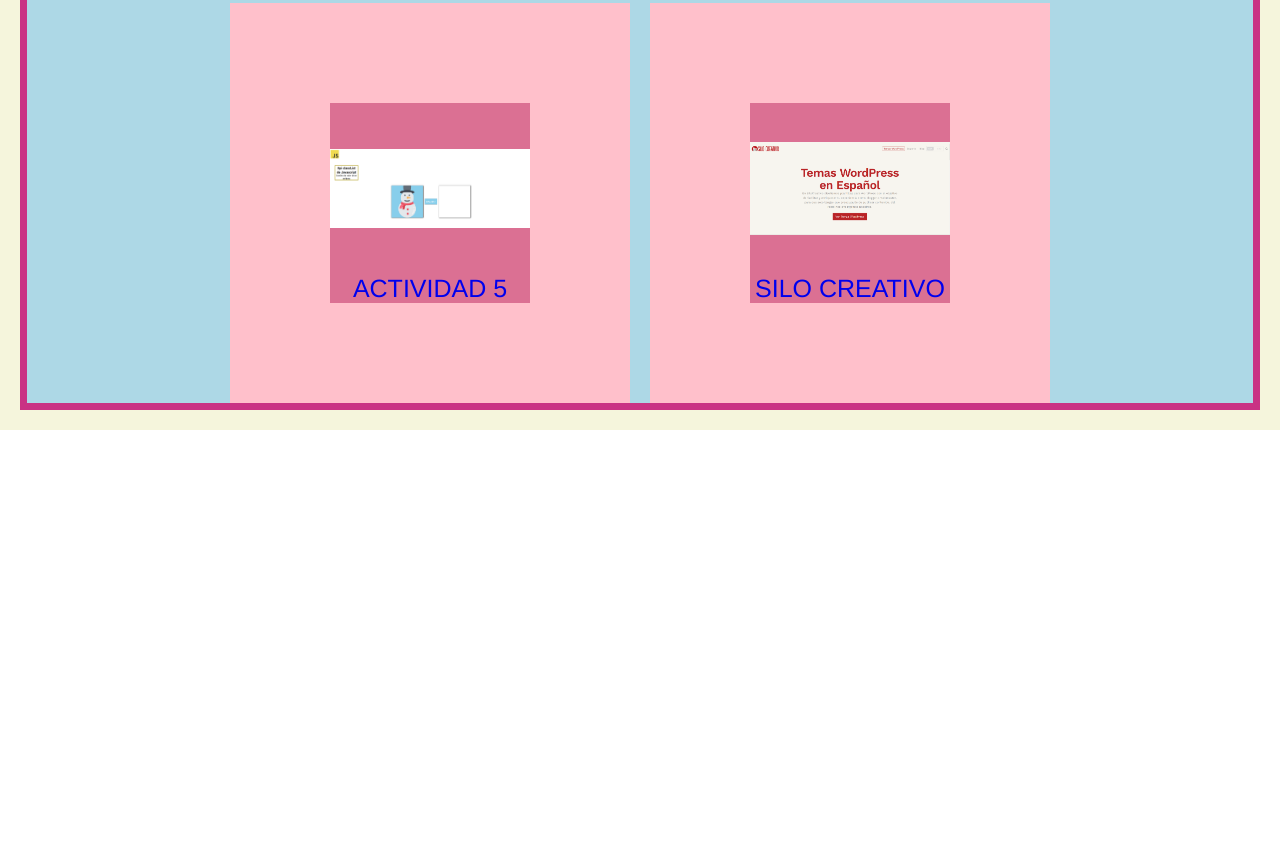
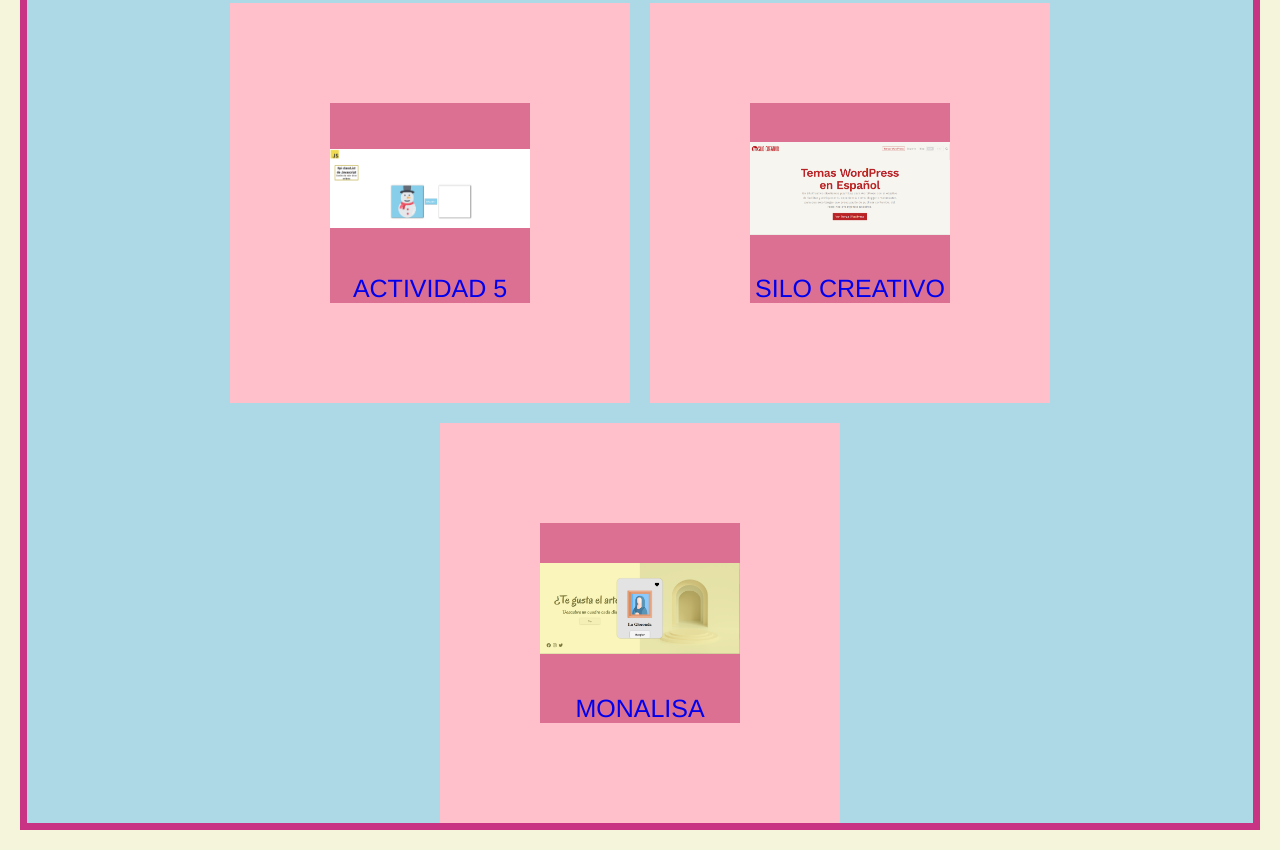
Before and after one commit to daafne/proyectospgi, a plain HTML site: page index.html in a window 1280 px wide. Shown: the part 943-1793 px from the top of the page. Before the commit the page ends 1373 px from the top, so only its background shows below. Drawn offline with Linux system fonts and the light colour scheme.

Commit message:
mona
mona+html

```diff
--- a/index.html
+++ b/index.html
@@ -76,6 +76,14 @@
 					</div>
 				</a>
 			</div>
+			<div class="caja">
+				<a href="examen/Examen.html">
+					<div class="cdentro">
+						<img src="./imagenes/mona.png">
+						<p class="parrafo">MONALISA</p>
+					</div>
+				</a>
+			</div>
 		</div>
 	</div>
 </div>
```
Also changed, not shown: imagenes/mona.png (added).
